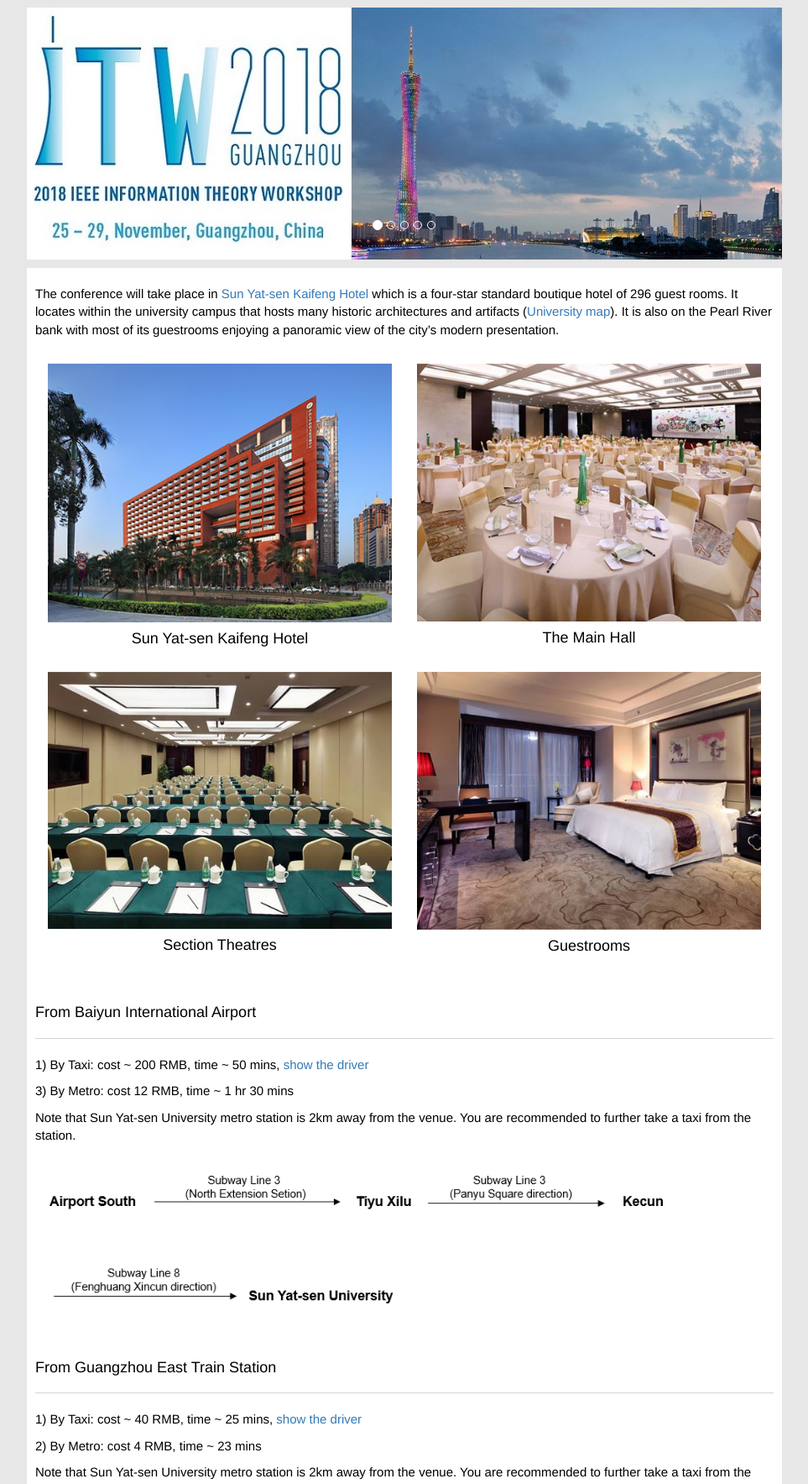
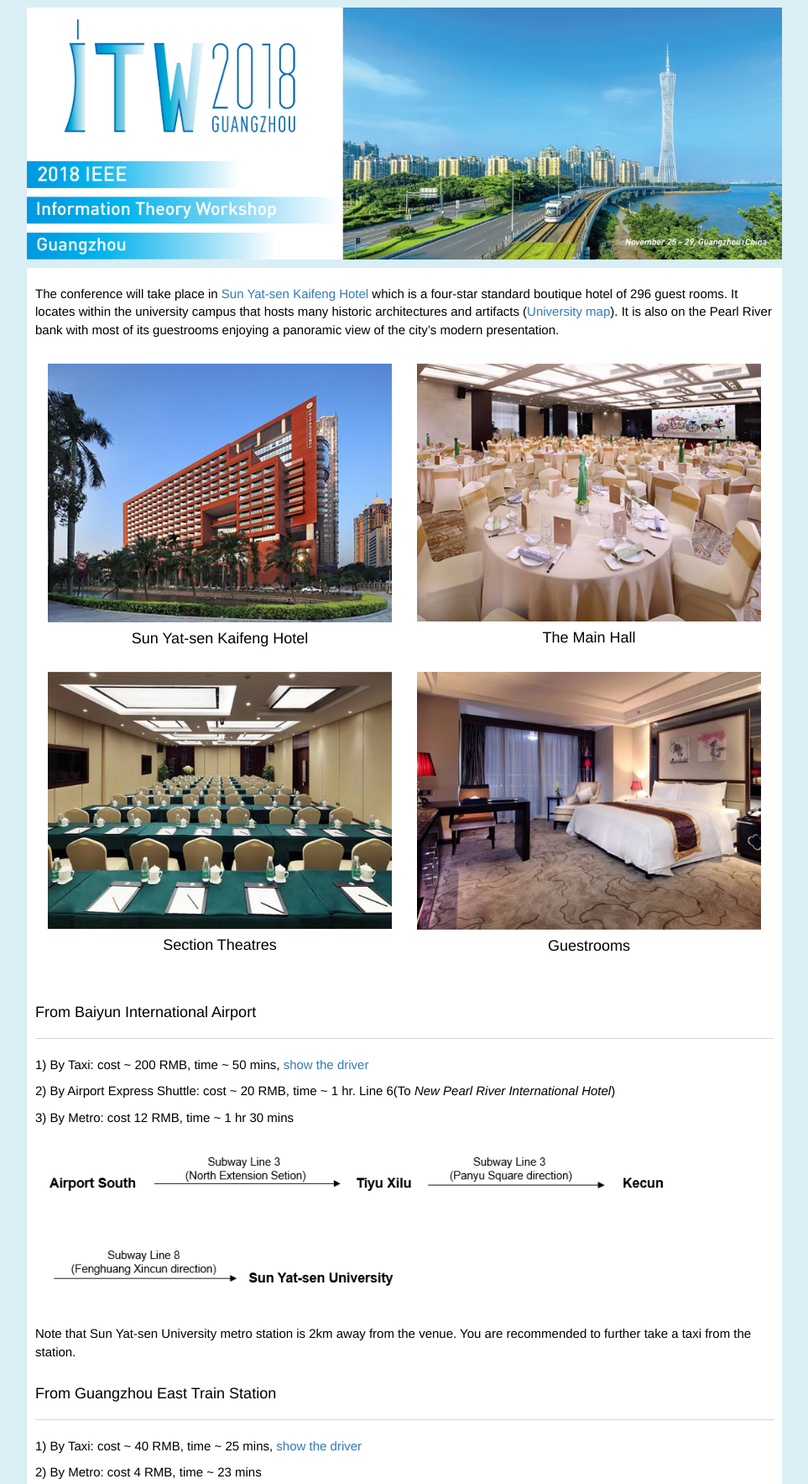
Before and after one commit to ym13349140/ITW2018, a Flask app: page /venue in a window 1280 px wide. Shown: the part 51-1818 px from the top of the page at 84% size, without its empty margins (158-1121 px from the left). Run offline with Flask 2, Linux system fonts and the light colour scheme; some libraries are stand-ins or nearby versions.

Commit message:
其他修改

```diff
--- a/ITW/main/views.py
+++ b/ITW/main/views.py
@@ -30,7 +30,7 @@
 
 @main.route('/show_driver')
 def show_driver():
-        return request.args.get('content')
+        return render_template("venue/show_driver.html")
 
 
 @main.route('/registration')
--- a/ITW/static/css/main.css
+++ b/ITW/static/css/main.css
@@ -17,8 +17,8 @@
     -ms-text-size-adjust: 100%;
     -webkit-text-size-adjust: 100%;
 
-    background-color: #E7E7E7;
-    /*background-image: url("../images/bg1.jpg");*/
+    background-color: #DAEEF5;
+    /*background-image: url("../images/bg2.jpg");*/
 	/*background-repeat: no-repeat;*/
     /*background-size: 100% 100%;*/
 	/*!*background-position: top center;*!*/
--- a/ITW/templates/committee/committee.html
+++ b/ITW/templates/committee/committee.html
@@ -27,7 +27,7 @@
     </section>
     <section class="row">
         <h4>Publicity Chairs</h4>
-        <p>Xiaojun Yuan  - ShanghaiTech University, China</p>
+        <p>Xiaojun Yuan  - University of Electronic Science and Technology of China, China</p>
         <p>David Mitchell  - New Mexico State University, USA</p>
 
     </section>
--- a/ITW/templates/footer.html
+++ b/ITW/templates/footer.html
@@ -36,7 +36,7 @@
   <div class="copyright">
       <div class="container">
           <i class="fa fa-copyright"></i>2018 - ITW2018. All rights reserved <br>
-          ITW2018 Organizing Committee
+          ITW2018 Organizing Committee<br> Contact Us : itw2018gz@gmail.com
      </div>
   </div>
 </footer>
--- a/ITW/templates/header.html
+++ b/ITW/templates/header.html
@@ -6,7 +6,7 @@
 <!-- title在具体模板中设置 -->
 <!-- <title>ITW-2018</title> -->
 
-<link rel="shortcut icon" href="{{ url_for('static', filename='images/logo.jpg') }}" type="image/x-icon" />
+{#<link rel="shortcut icon" href="{{ url_for('static', filename='images/logo.jpg') }}" type="image/x-icon" />#}
 <link href="{{ url_for('static', filename='css/bootstrap.min.css') }}" rel="stylesheet">
 
 <link href="{{ url_for('static', filename='css/font-awesome.min.css') }}" rel="stylesheet" type="text/css">
--- a/ITW/templates/navbar.html
+++ b/ITW/templates/navbar.html
@@ -59,38 +59,39 @@
 <div class="container" style="margin-top: 60px;">
     <!-- 轮播图 -->
     <div class="row">
-      <div id="carousel-example-generic" class="carousel slide" data-ride="carousel">
-        <!-- Indicators -->
-        <ol class="carousel-indicators">
-          <li data-target="#carousel-example-generic" data-slide-to="0" class="active"></li>
-          <li data-target="#carousel-example-generic" data-slide-to="1"></li>
-          <li data-target="#carousel-example-generic" data-slide-to="2"></li>
-          <li data-target="#carousel-example-generic" data-slide-to="3"></li>
-          <li data-target="#carousel-example-generic" data-slide-to="4"></li>
-        </ol>
-        <!-- Wrapper for slides -->
-        <div class="carousel-inner" role="listbox">
-          <div class="item active">
-            <img class="d-block img-fluid"
-                     src="{{ url_for('static',filename='images/carousel_1-min.jpg') }}" alt="图片1">
-          </div>
-          <div class="item">
-            <img class="d-block img-fluid"
-                     src="{{ url_for('static',filename='images/carousel_2-min.jpg') }}" alt="图片2">
-          </div>
-          <div class="item">
-            <img class="d-block img-fluid"
-                     src="{{ url_for('static',filename='images/carousel_3-min.jpg') }}" alt="图片3">
-          </div>
-          <div class="item">
-            <img class="d-block img-fluid"
-                     src="{{ url_for('static',filename='images/carousel_4-min.jpg') }}" alt="图片3">
-          </div>
-          <div class="item">
-            <img class="d-block img-fluid"
-                     src="{{ url_for('static',filename='images/carousel_5-min.jpg') }}" alt="图片3">
-          </div>
-        </div>
-      </div>
+        <img src="{{ url_for('static',filename='images/main.jpg') }}" style="width: 100%;">
+{#      <div id="carousel-example-generic" class="carousel slide" data-ride="carousel">#}
+{#        <!-- Indicators -->#}
+{#        <ol class="carousel-indicators">#}
+{#          <li data-target="#carousel-example-generic" data-slide-to="0" class="active"></li>#}
+{#          <li data-target="#carousel-example-generic" data-slide-to="1"></li>#}
+{#          <li data-target="#carousel-example-generic" data-slide-to="2"></li>#}
+{#          <li data-target="#carousel-example-generic" data-slide-to="3"></li>#}
+{#          <li data-target="#carousel-example-generic" data-slide-to="4"></li>#}
+{#        </ol>#}
+{#        <!-- Wrapper for slides -->#}
+{#        <div class="carousel-inner" role="listbox">#}
+{#          <div class="item active">#}
+{#            <img class="d-block img-fluid"#}
+{#                     src="{{ url_for('static',filename='images/carousel_1-min.jpg') }}" alt="图片1">#}
+{#          </div>#}
+{#          <div class="item">#}
+{#            <img class="d-block img-fluid"#}
+{#                     src="{{ url_for('static',filename='images/carousel_2-min.jpg') }}" alt="图片2">#}
+{#          </div>#}
+{#          <div class="item">#}
+{#            <img class="d-block img-fluid"#}
+{#                     src="{{ url_for('static',filename='images/carousel_3-min.jpg') }}" alt="图片3">#}
+{#          </div>#}
+{#          <div class="item">#}
+{#            <img class="d-block img-fluid"#}
+{#                     src="{{ url_for('static',filename='images/carousel_4-min.jpg') }}" alt="图片3">#}
+{#          </div>#}
+{#          <div class="item">#}
+{#            <img class="d-block img-fluid"#}
+{#                     src="{{ url_for('static',filename='images/carousel_5-min.jpg') }}" alt="图片3">#}
+{#          </div>#}
+{#        </div>#}
+{#      </div>#}
     </div>
 </div>
--- a/ITW/templates/travel/visa.html
+++ b/ITW/templates/travel/visa.html
@@ -5,8 +5,6 @@
         </h4>
         <div>
             <p>Information about applying a Chinese visa can be found in <a href="http://cs.mfa.gov.cn">here</a></p>
-            <p>Citizens of the following countries can visit China without a visa.</p>
-
         </div>
     </section>
     <section class="row">
--- /dev/null
+++ b/ITW/templates/venue/show_driver.html
@@ -0,0 +1,3 @@
+<p>广州市海珠区滨江东路中大北门中大凯丰酒店（中大学人馆）</p>
+
+<img src="{{ url_for('static',filename='images/venue/map.jpg') }}">
--- a/ITW/templates/venue/venue.html
+++ b/ITW/templates/venue/venue.html
@@ -33,20 +33,23 @@
         <h4>From Baiyun International Airport
             <hr>
         </h4>
-        <p>1) By Taxi: cost ~ 200 RMB, time ~ 50 mins, <a href="{{ url_for('main.show_driver',content='广州市海珠区滨江东路中大北门中大凯丰酒店（中大学人馆）') }}">show the driver</a></p>
+        <p>1) By Taxi: cost ~ 200 RMB, time ~ 50 mins, <a href="{{ url_for('main.show_driver') }}" target="_blank">show the driver</a></p>
+        <p>2) By Airport Express Shuttle: cost ~ 20 RMB, time ~ 1 hr. Line 6(To <i>New Pearl River International Hotel</i>) </p>
         <p>3) By Metro: cost 12 RMB, time ~ 1 hr 30 mins</p>
-        <p>Note that Sun Yat-sen University metro station is 2km away from the venue. You are recommended to further take a taxi from the station.</p>
         <div><img src="{{ url_for('static', filename='images/venue/route1.png') }}" width="90%"></div>
         <br>
+        <p>Note that Sun Yat-sen University metro station is 2km away from the venue. You are recommended to further take a taxi from the station.</p>
+
     </section>
 
     <section class="row">
         <h4>From Guangzhou East Train Station
             <hr>
         </h4>
-        <p>1) By Taxi: cost ~ 40 RMB, time ~ 25 mins, <a href="{{ url_for('main.show_driver',content='广州市海珠区滨江东路中大北门中大凯丰酒店（中大学人馆）') }}">show the driver</a></p>
+        <p>1) By Taxi: cost ~ 40 RMB, time ~ 25 mins, <a href="{{ url_for('main.show_driver') }} " target="_blank">show the driver</a></p>
         <p>2) By Metro: cost 4 RMB, time ~ 23 mins</p>
+        <div><img src="{{ url_for('static', filename='images/venue/route2.png') }}"  width="100%"></div>
         <p>Note that Sun Yat-sen University metro station is 2km away from the venue. You are recommended to further take a taxi from the station.</p>
-        <div><img src="{{ url_for('static', filename='images/venue/route2.png') }}" width="100%"></div>
+
     </section>
 </article>
```
Also changed, not shown: ITW/static/images/bg2.jpg, ITW/static/images/main.jpg (added), ITW/static/images/venue/map.jpg (added).
